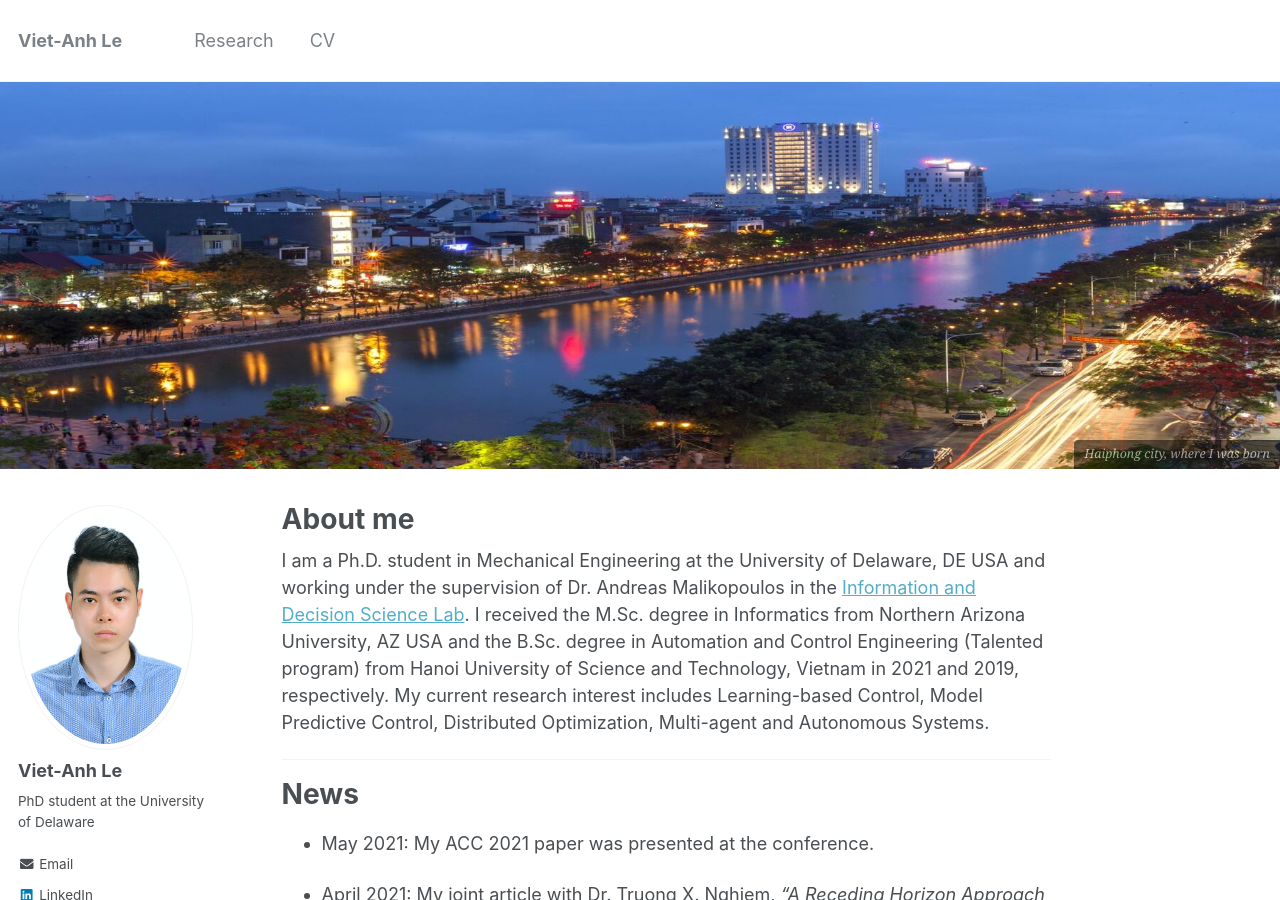
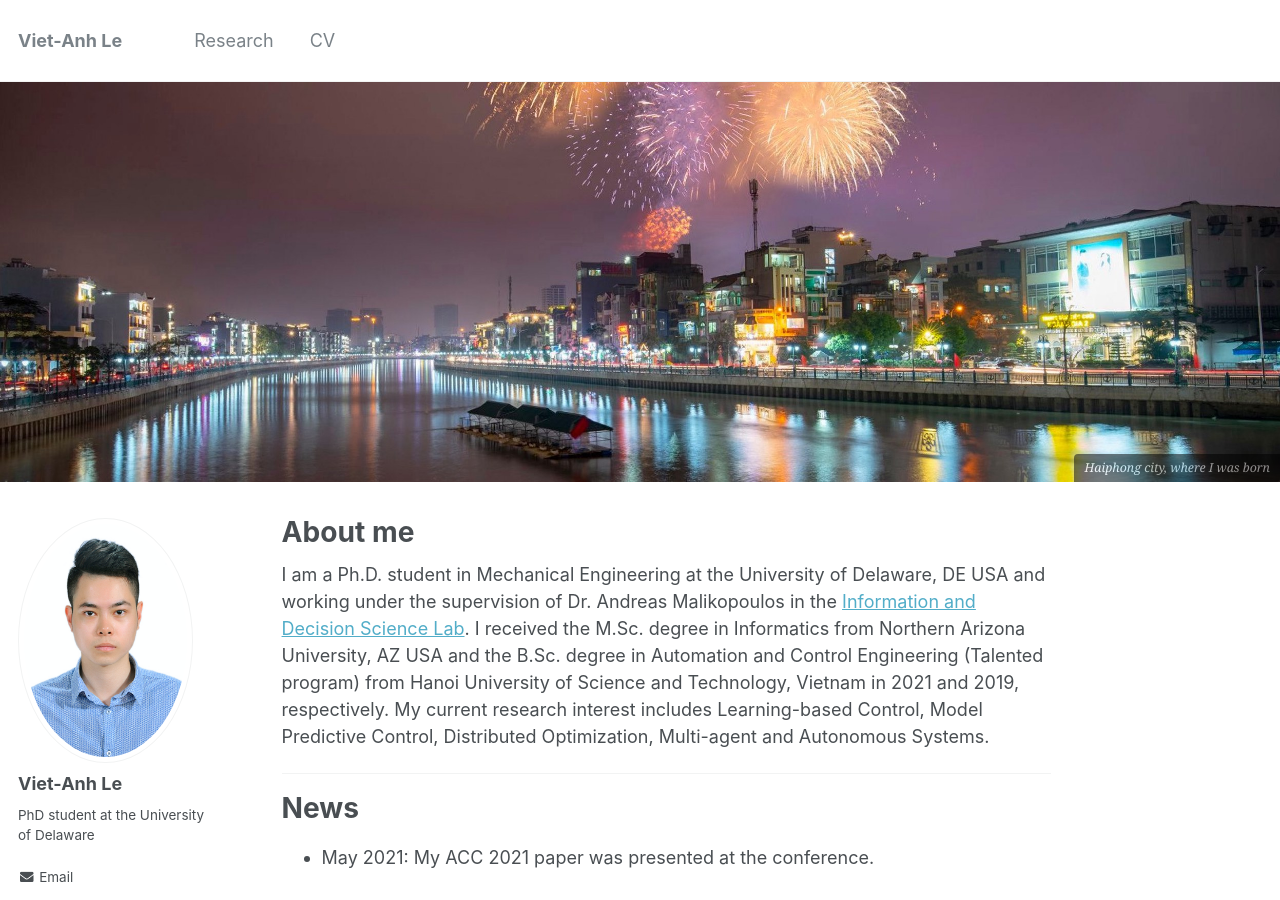
Before and after one commit to vietanhle0101/vietanhle0101.github.io, a Jekyll site: the page built from _pages/about.md, in a window 1280 px wide and 900 px high. Built offline with Jekyll 4.4.1, drawn with Linux system fonts in a browser that asks for light colours.

Commit message:
minor thing

```diff
--- a/_pages/about.md
+++ b/_pages/about.md
@@ -3,7 +3,7 @@ permalink: /
 title: "About me"
 excerpt: ""
 header:
-  image: haiphong.png
+  image: haiphong1.png
   caption: "*Haiphong city, where I was born*"
 author_profile: true
 redirect_from:
```
Also changed, not shown: images/haiphong1.png (added).
